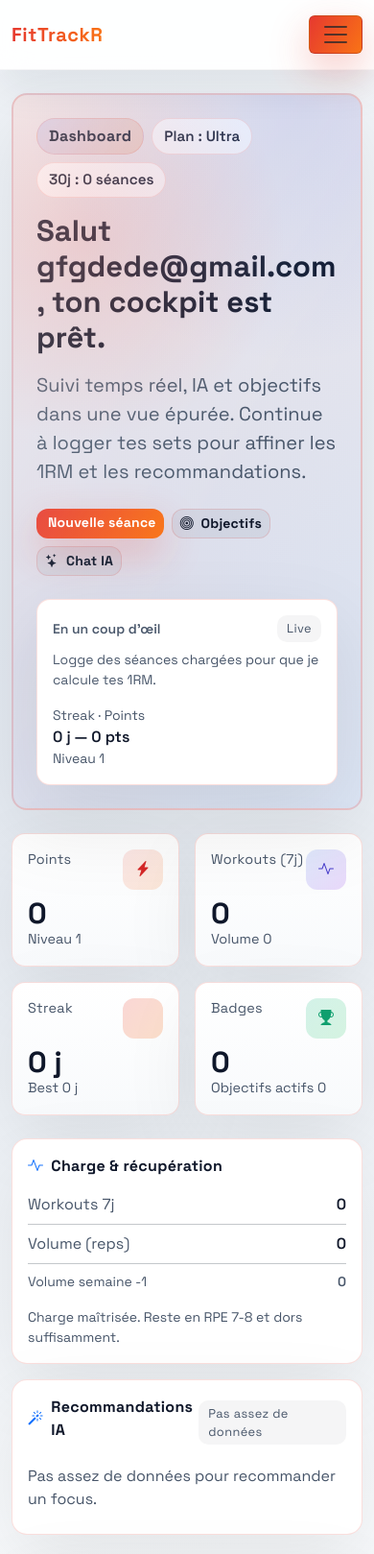
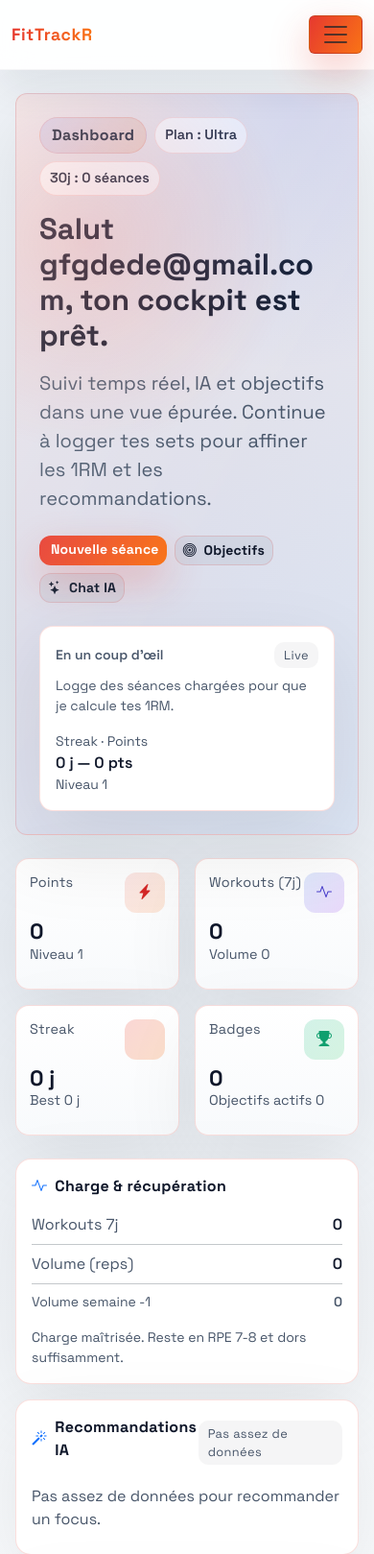
Before and after one commit to salahbekkaripro/ProjetS5, a Django app: page /dashboard/ in a window 390 px wide. Shown: the top 1619 px of the page at 96% size. Run offline with Django 5.2, Linux system fonts and the light colour scheme; a user stored in the database is signed in; data comes from the database, SQL or seed files in the repository; both versions use the stored data as it was after the commit; data that the repository does not hold is empty; parts of the project's set-up code (start-up, migrations or seed data) failed here and were passed over.

```diff
--- a/static/styles.css
+++ b/static/styles.css
@@ -381,3 +381,44 @@ button {
     box-shadow: 0 20px 50px rgba(230, 57, 47, 0.18);
     border-color: rgba(230, 57, 47, 0.5);
 }
+
+/* Responsive tweaks */
+@media (max-width: 992px) {
+    .main-shell {
+        padding-left: 1rem;
+        padding-right: 1rem;
+    }
+    .hero-panel {
+        border-width: 1px;
+    }
+    .card-hover:hover,
+    .kpi-card:hover,
+    .mini-panel:hover {
+        transform: translateY(-2px);
+    }
+}
+
+@media (max-width: 768px) {
+    .hero-panel {
+        padding: 1.25rem;
+        border-radius: 12px;
+    }
+    .kpi-card {
+        padding: 14px;
+        margin-bottom: 10px;
+    }
+    .kpi-value {
+        font-size: 1.4rem;
+    }
+    .pill,
+    .chip {
+        font-size: 0.9rem;
+        padding: 6px 10px;
+    }
+    .navbar-brand {
+        font-size: 1.1rem;
+    }
+    .list-group-item {
+        padding: 0.6rem 0.75rem;
+    }
+}
```
Also changed, not shown: db.sqlite3.
